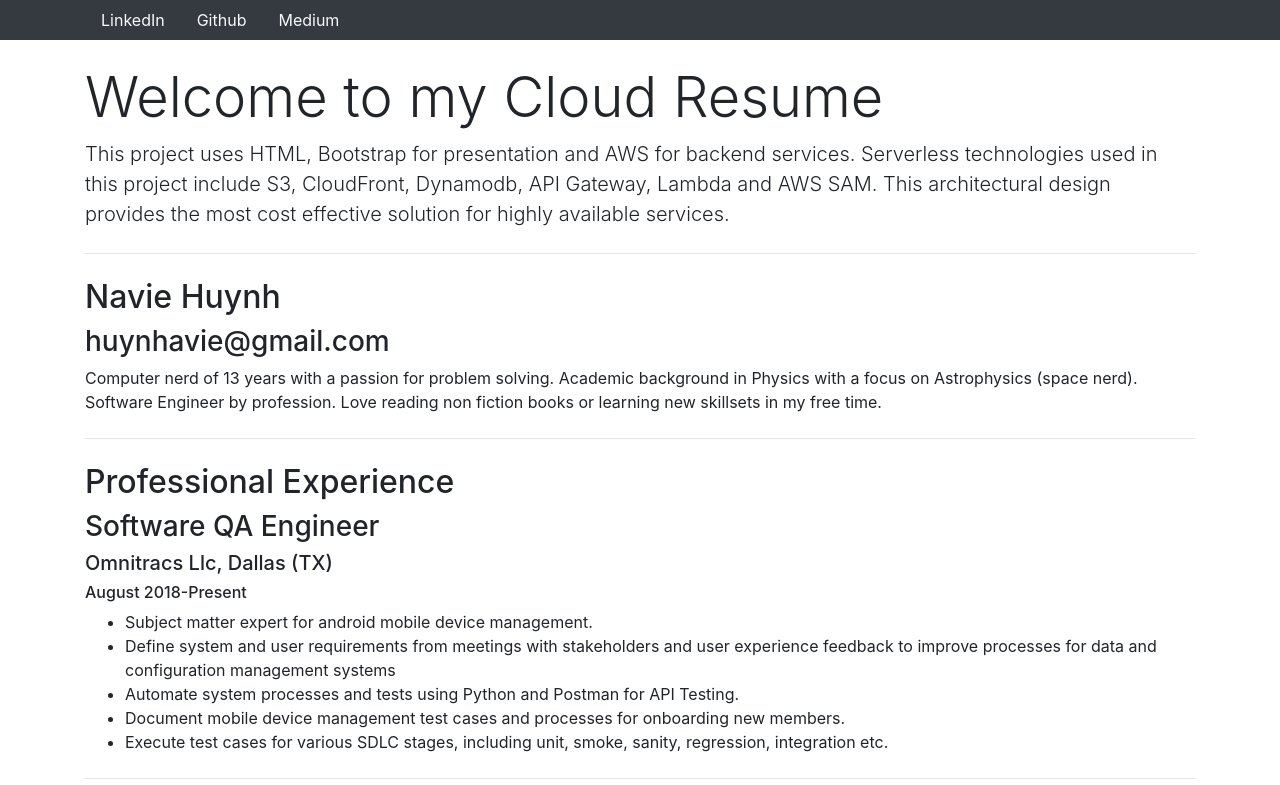
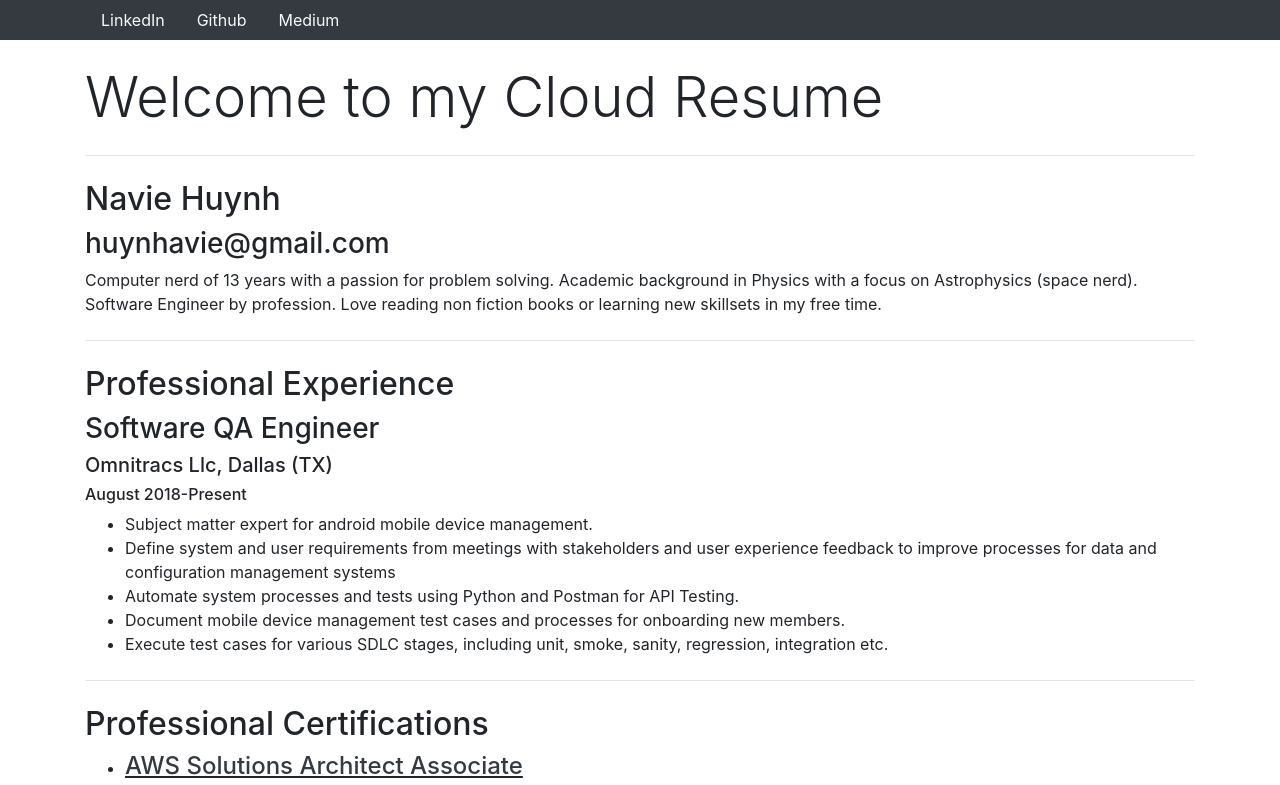
Before and after one commit to NavieHuynh/cloudresume, a plain HTML site: page index.html in a window 1280 px wide. Shown: the top 785 px of the page. Drawn offline with nearby package versions, Linux system fonts and the light colour scheme.

Commit message:
removed cringy introduction

```diff
--- a/index.html
+++ b/index.html
@@ -27,8 +27,6 @@
     <div class="container">
 
         <h1 class="display-4">Welcome to my Cloud Resume</h1>
-        <p class="lead">This project uses HTML, Bootstrap for presentation and AWS for backend services. Serverless technologies used in this project include S3, CloudFront, Dynamodb, API Gateway, Lambda and AWS SAM. This architectural design provides the most cost effective solution for highly available services.
-        </p>
         <hr class="my-4">
           <h2>Navie Huynh</h2>
           <h3>huynhavie@gmail.com</h3>
```
